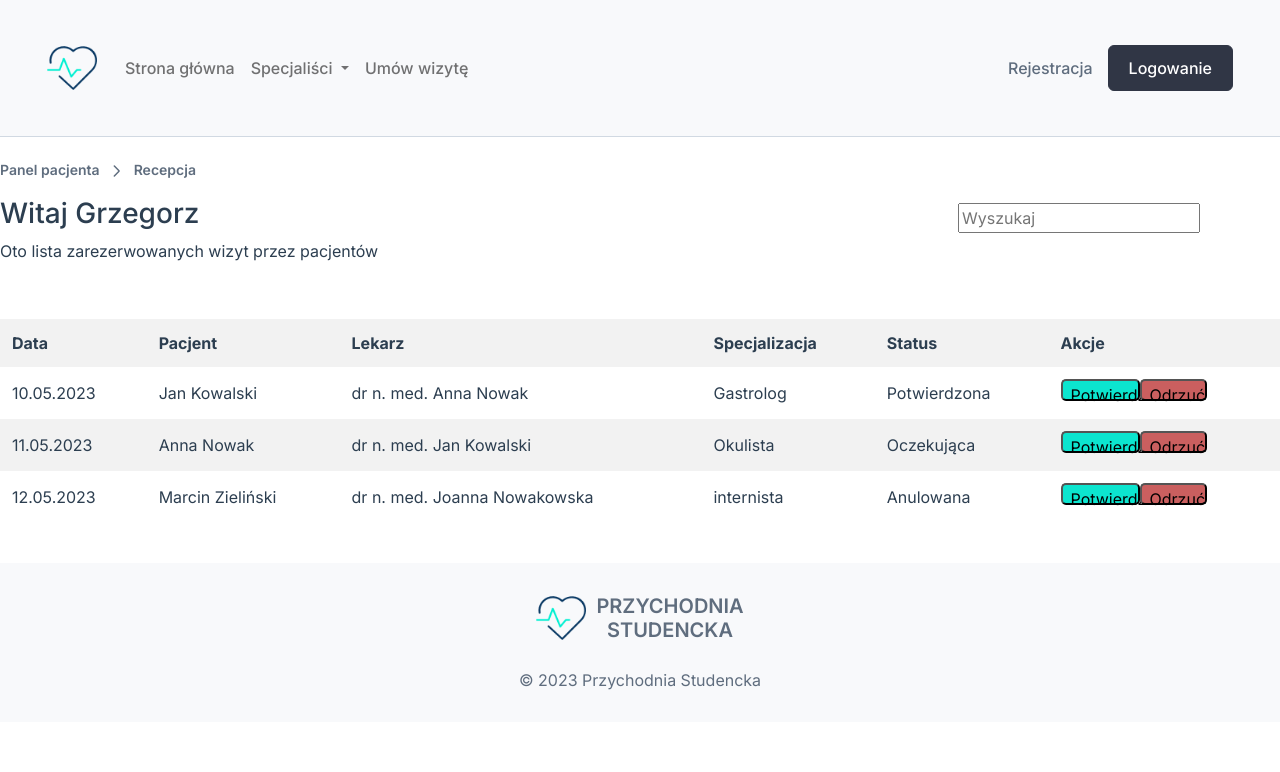
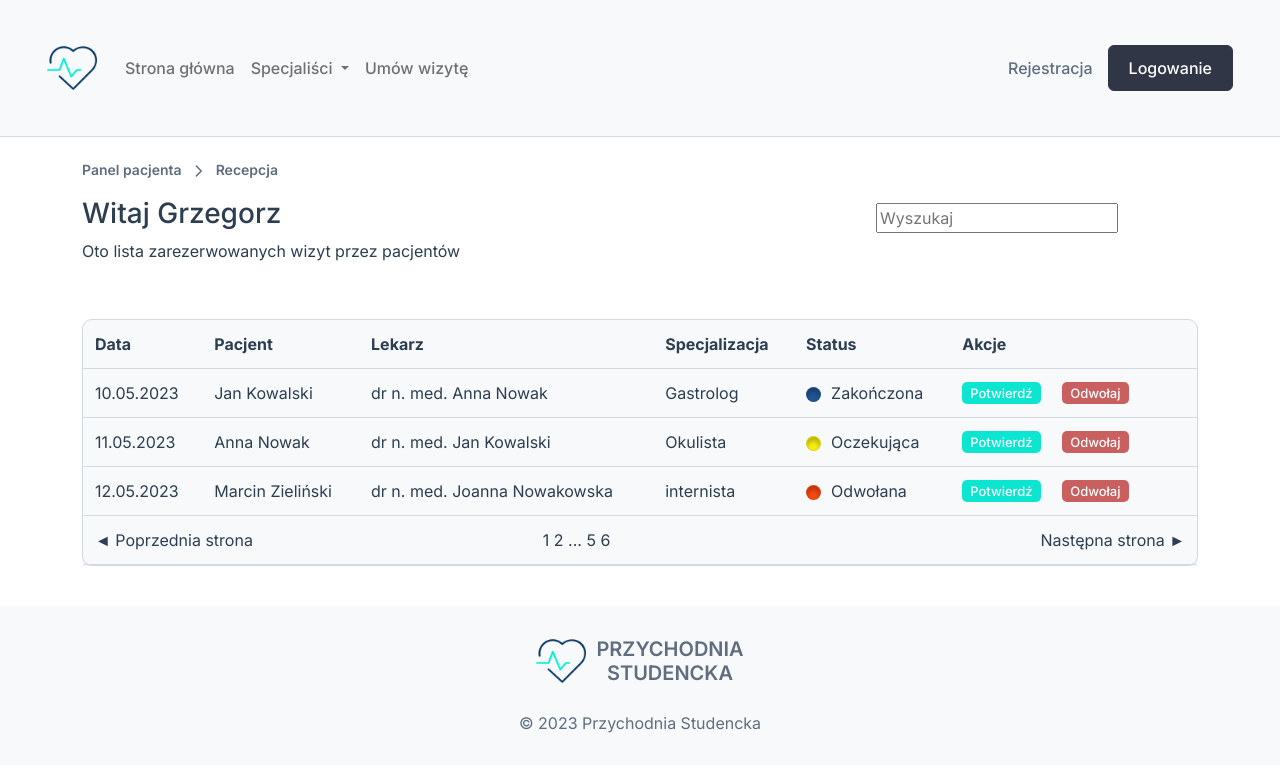
Before and after one commit to kacperrymkiewicz/StudentClinic-Vue, a Vue app in the folder frontend/: page /recepcja in a window 1280 px wide. Shown: the top 772 px of the page. Built offline with nearby package versions, Linux system fonts and the light colour scheme.

Commit message:
minor changes in recepcionist panel

```diff
--- a/frontend/src/views/worker/ReceptionistPanelVisits.vue
+++ b/frontend/src/views/worker/ReceptionistPanelVisits.vue
@@ -1,4 +1,7 @@
 <template>
+  <div class="container">
+    <div class="row">
+    <div class="col-md-12">
     <div class="search-container">
       <hello-message>
         <template v-slot:info>Oto lista zarezerwowanych wizyt przez pacjentów</template>
@@ -30,8 +33,13 @@
             <td>Jan Kowalski</td>
             <td>dr n. med. Anna Nowak</td>
             <td>Gastrolog</td>
-            <td>Potwierdzona</td>
-            <td><button id="comit">Potwierdź</button><button id="reject">Odrzuć</button></td>
+            <td><span class="dota" id="blue"></span>Zakończona</td>
+            <td>
+              <div class="button-container">
+                <button id="comit">Potwierdź</button>
+                <button id="reject">Odwołaj</button>
+              </div>
+            </td>
           </tr>
           <!-- Drugi wiersz -->
           <tr>
@@ -39,8 +47,13 @@
             <td>Anna Nowak</td>
             <td>dr n. med. Jan Kowalski</td>
             <td>Okulista</td>
-            <td>Oczekująca</td>
-            <td><button id="comit">Potwierdź</button><button id="reject">Odrzuć</button></td>
+            <td><span class="dota" id="yellow"></span>Oczekująca</td>
+            <td>
+              <div class="button-container">
+                <button id="comit">Potwierdź</button>
+                <button id="reject">Odwołaj</button>
+              </div>
+            </td>
           </tr>
           <!-- Trzeci wiersz -->
           <tr>
@@ -48,19 +61,37 @@
             <td>Marcin Zieliński</td>
             <td>dr n. med. Joanna Nowakowska</td>
             <td>internista</td>
-            <td>Anulowana</td>
-            <td><button id="comit">Potwierdź</button><button id="reject">Odrzuć</button></td>
+            <td><span class="dota" id="red"></span>Odwołana</td>
+            <td>
+              <div class="button-container">
+                <button id="comit">Potwierdź</button>
+                <button id="reject">Odwołaj</button>
+              </div>
+            </td>
+          </tr>
+      <tr>
+        <td colspan="2">&#9668; Poprzednia strona</td>
+        <td colspan="2" style="text-align: center;">1  2  ...  5  6</td>
+        <td colspan="2" style="text-align: right;">Następna strona &#9658;</td>
       </tr>
         </tbody>
       </table>
     </div>
     </div>
+    </div>
+  </div>
+  </div>
+
   </template>
 
   <style>
   .search-container {
     display: flex;
     align-items: center;
+  }
+  .button-container {
+  display: flex;
+  gap: 5px;
 }
 
   .search-wrapper {
@@ -84,29 +115,35 @@
 }
 
 table {
-  border-collapse: collapse;
+  border-collapse: separate;
+  border-spacing: 0;
   width: 100%;
+  background: #F8F9FB;
+  border: 1px solid #D1D9E2;
+  box-shadow: 0px 1px 2px rgba(16, 24, 40, 0.05);
+  border-radius: 10px;
 }
 
 th, td {
   text-align: left;
   padding: 12px;
+  border-bottom: 1px solid #D1D9E2;
 }
-
+/*
 th {
   background-color: #f2f2f2;
 }
 
 tr:nth-child(even) {
   background-color: #f2f2f2;
-}
+} */
 
 tr:hover {
   background-color: #ddd;
 }
 
 #comit {
-
+  display: flex;
   align-items: center;
   padding: 2px 8px;
   gap: 4px;
@@ -114,22 +151,57 @@ width: 79px;
   height: 22px;
   background: #0CE5CF;
   border-radius: 5px;
+  font-weight: 500;
+  font-size: 13px;
+  line-height: 18px;
+  margin-right: 1rem;
+  letter-spacing: -0.001em;
+  color: #FFFFFF;
+  outline: none;
+  border: none;
+  outline: none;
+}
+.dota {
+  vertical-align: middle;
+  height: 15px;
+  width: 15px;
+  margin-right: 10px;
+  border: 1px solid rgba(0, 0, 0, 0.1);
+  box-shadow: inset 0px 4px 4px rgba(0, 0, 0, 0.25);
+  border-radius: 50%;
+  display: inline-block;
+}
 
+#blue{
+  background: #205594;
 
 }
+#yellow{
+  background: #F8EE12;
+}
+#green{
+background: #209420;
+}
+#red{
+  background: #F84912;
+}
 #reject {
+  display: flex;
   align-items: center;
   padding: 2px 8px;
   gap: 4px;
-
   width: 67px;
   height: 22px;
-
   background: #CA5F5F;
   border-radius: 5px;
-
-
-
+  font-weight: 500;
+  font-size: 13px;
+  line-height: 18px;
+  margin-right: 2rem;
+  letter-spacing: -0.001em;
+  color: #FFFFFF;
+  border: none;
+  outline: none;
 }
   </style>
 
```
Lines whose indentation alone changed are shown as unchanged.
